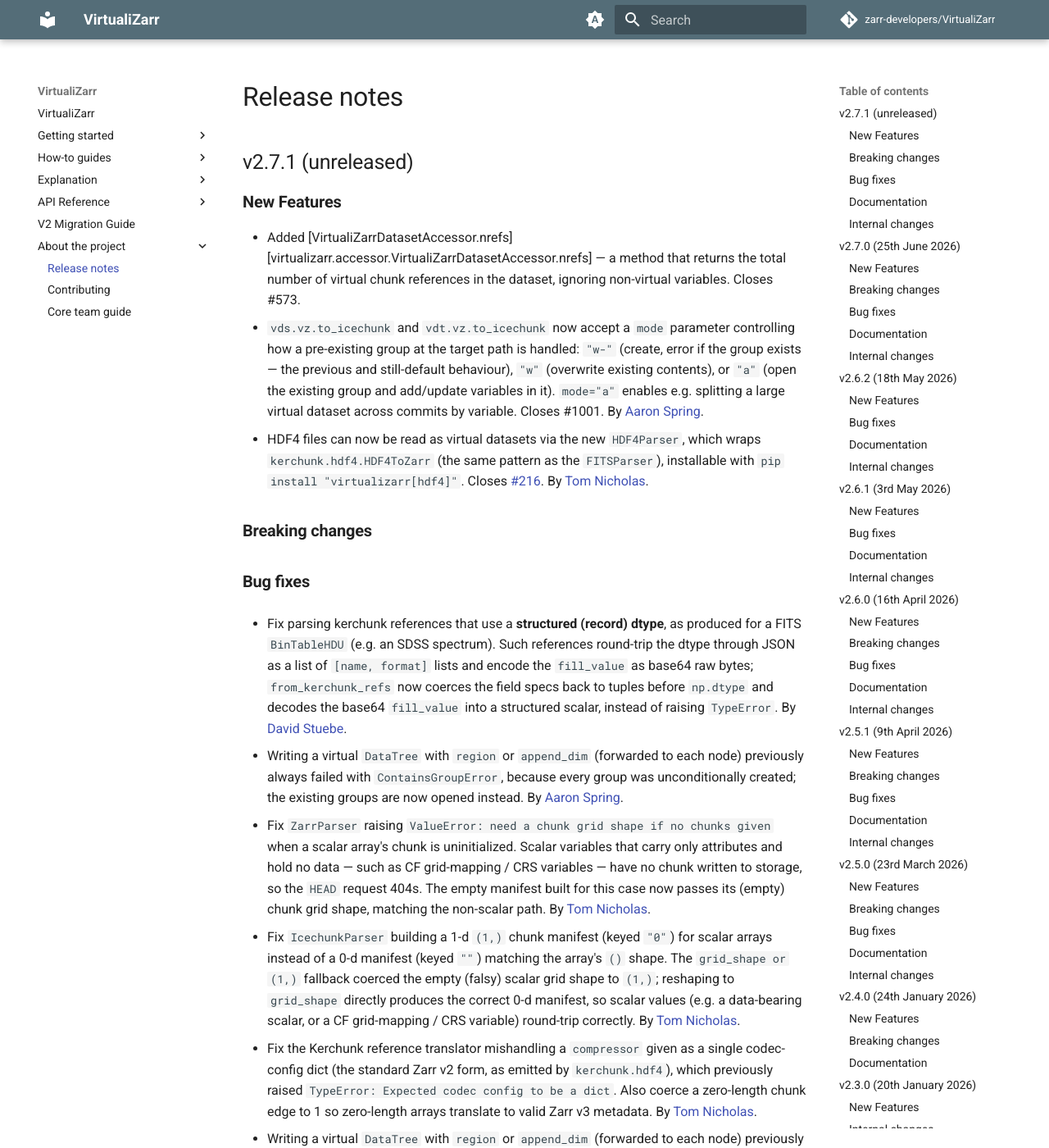
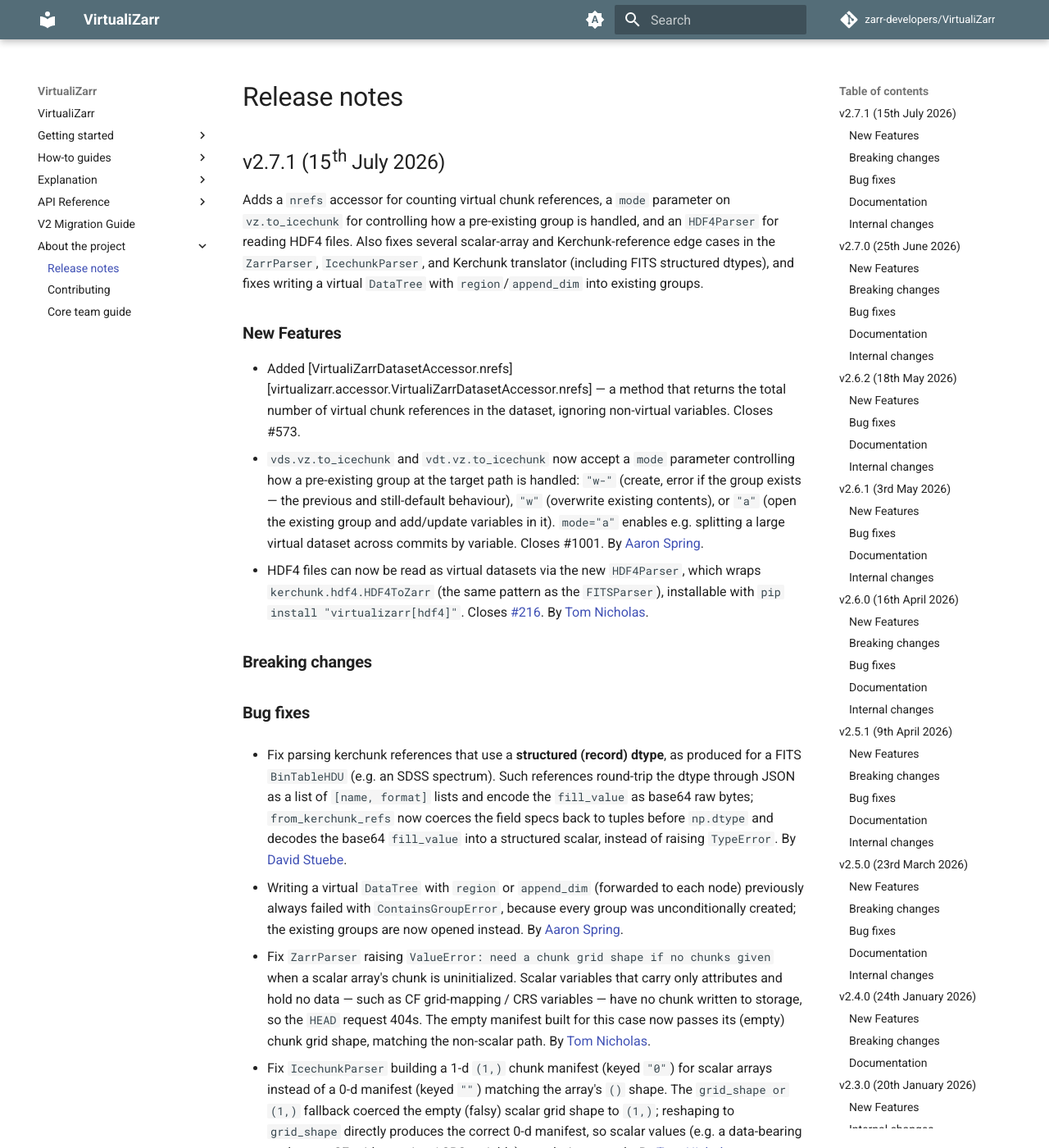
Before and after one commit to zarr-developers/VirtualiZarr, an MkDocs documentation site: the page built from docs/about/releases.md, in a window 1280 px wide and 1400 px high. Shown: the whole window at 82% size. Built offline with MkDocs 1.6.1 and Material for MkDocs 9.7.7, drawn with Linux system fonts in a browser that asks for light colours; comment, search, counter and statistics services are not loaded; the version menu is left out; some of the changed text lies outside the part shown.

Commit message:
Release notes for v2.7.1 (#1046)
Set release date, add high-level summary, and dedupe repeated DataTree bug-fix entry.

```diff
--- a/docs/about/releases.md
+++ b/docs/about/releases.md
@@ -1,6 +1,8 @@
 # Release notes
 
-## v2.7.1 (unreleased)
+## v2.7.1 (15th July 2026)
+
+Adds a `nrefs` accessor for counting virtual chunk references, a `mode` parameter on `vz.to_icechunk` for controlling how a pre-existing group is handled, and an `HDF4Parser` for reading HDF4 files. Also fixes several scalar-array and Kerchunk-reference edge cases in the `ZarrParser`, `IcechunkParser`, and Kerchunk translator (including FITS structured dtypes), and fixes writing a virtual `DataTree` with `region`/`append_dim` into existing groups.
 
 ### New Features
 - Added [VirtualiZarrDatasetAccessor.nrefs][virtualizarr.accessor.VirtualiZarrDatasetAccessor.nrefs] — a method that returns the total number of virtual chunk references in the dataset, ignoring non-virtual variables. Closes #573.
@@ -23,9 +25,6 @@
   By [Tom Nicholas](https://github.com/TomNicholas).
 - Fix the Kerchunk reference translator mishandling a `compressor` given as a single codec-config dict (the standard Zarr v2 form, as emitted by `kerchunk.hdf4`), which previously raised `TypeError: Expected codec config to be a dict`. Also coerce a zero-length chunk edge to 1 so zero-length arrays translate to valid Zarr v3 metadata.
   By [Tom Nicholas](https://github.com/TomNicholas).
-
-- Writing a virtual `DataTree` with `region` or `append_dim` (forwarded to each node) previously always failed with `ContainsGroupError`, because every group was unconditionally created; the existing groups are now opened instead.
-  By [Aaron Spring](https://github.com/aaronspring).
 
 ### Documentation
 
```
